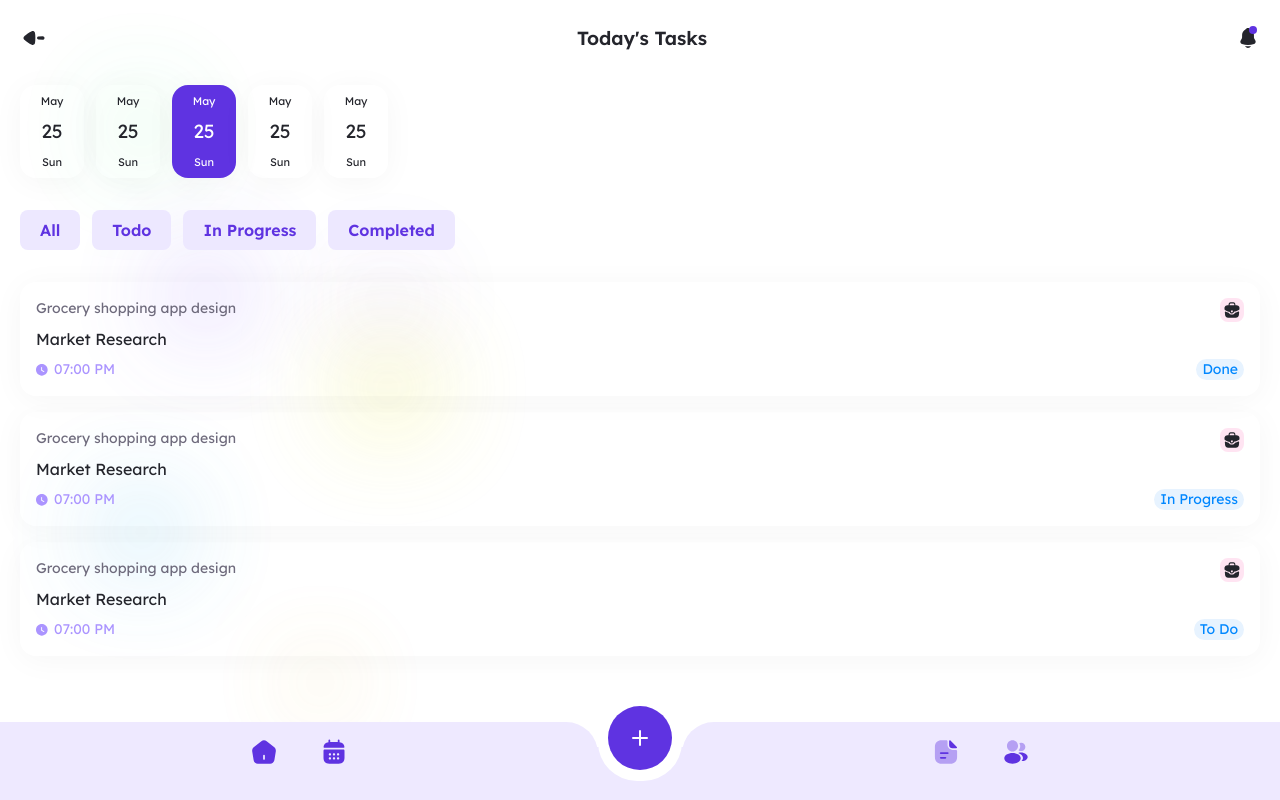
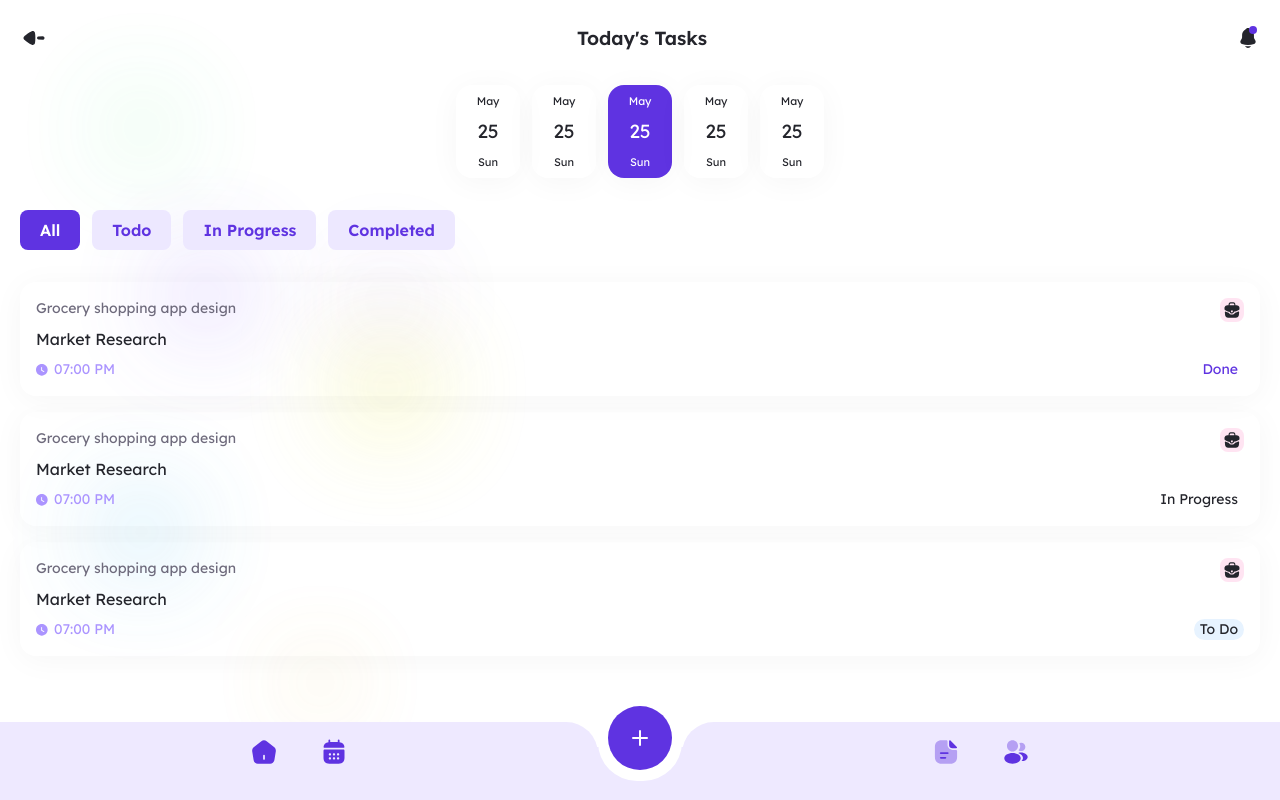
Before and after one commit to Yasin-Fathollahi/smart-notes, a Next.js app: page /today in a window 1280 px wide. Built offline with nearby package versions, Linux system fonts and the light colour scheme.

Commit message:
linked pages to eachother, fixed the task status indicators

```diff
--- a/app/(app-pages)/components/in-progress.tsx
+++ b/app/(app-pages)/components/in-progress.tsx
@@ -4,7 +4,7 @@ import BriefcaseIcon from '@/public/icons/briefcase.svg';
 export default function InProgressSection() {
   return (
     <RegularSection heading="in progress" itemCount={2}>
-      <ul className=" flex gap-gap-md overflow-x-auto overflow-y-hidden pb-2">
+      <ul className=" flex gap-gap-md overflow-x-auto overflow-y-hidden pb-2 scrollbar-x">
         <ProgressCard colorName="orange" icon={BriefcaseIcon} progress={50} />
         <ProgressCard colorName="pink" icon={BriefcaseIcon} progress={25} />
       </ul>
--- a/app/(app-pages)/components/todays-progress.tsx
+++ b/app/(app-pages)/components/todays-progress.tsx
@@ -4,17 +4,14 @@ import MoreIcon from '@/public/icons/more.svg';
 
 export default function TodaysProgressSection() {
   return (
-    <section
-      className="mb-mb-section bg-primary rounded-task-card-status drop-shadow-card p-p-task-card
-        grid grid-cols-12 "
-    >
+    <section className="todays-progress-section">
       <div className="flex flex-col gap-8">
         <h2 className="w-40 text-body-base font-body-regular">
           Your today’s tasks almost done!
         </h2>
         <Button
           type="link"
-          href="#"
+          href="/today"
           size="sm"
           variant="primary"
           className="bg-white text-primary w-fit whitespace-nowrap"
--- a/app/(app-pages)/today/components/date-selector.tsx
+++ b/app/(app-pages)/today/components/date-selector.tsx
@@ -3,7 +3,7 @@ import DateCard from './date-card';
 export default function DateSelector() {
   return (
     <section aria-label="Date selector" className="mb-mb-section-lg">
-      <ul className="flex gap-gap-sm">
+      <ul className="flex justify-center gap-gap-sm">
         <DateCard day={25} dayOfWeek="sunday" month="may" />
         <DateCard day={25} dayOfWeek="sunday" month="may" />
         <DateCard day={25} dayOfWeek="sunday" month="may" isActive />
--- a/app/(app-pages)/today/components/task-filters.tsx
+++ b/app/(app-pages)/today/components/task-filters.tsx
@@ -3,9 +3,9 @@ import Button from '@/app/components/UI/button';
 export default function TaskFilters() {
   return (
     <nav aria-label="Task filters" className="mb-mb-section">
-      <ul className="flex gap-gap-sm overflow-x-auto pb-2">
+      <ul className="flex gap-gap-sm overflow-x-auto pb-2 scrollbar-x">
         <li>
-          <Button type="button" size="sm" variant="deactive">
+          <Button type="button" size="sm" variant="primary">
             All
           </Button>
         </li>
--- /dev/null
+++ b/app/(app-pages)/today/components/task-status.tsx
@@ -0,0 +1,18 @@
+import { TaskStatusOption } from '@/src/types/types';
+
+type TaskStatusProps = {
+  status: TaskStatusOption;
+};
+
+export default function TaskStatus({ status }: TaskStatusProps) {
+  let color: 'blue' | 'primary' | 'orange';
+  if (status === 'done') {
+    color = 'primary';
+  } else if (status === 'in progress') {
+    color = 'orange';
+  } else {
+    color = 'blue';
+  }
+  const classes = `text-body-sm text-${color} bg-${color}-light px-1.5 rounded-circle capitalize`;
+  return <p className={classes}>{status}</p>;
+}
--- a/app/(app-pages)/today/components/task.tsx
+++ b/app/(app-pages)/today/components/task.tsx
@@ -1,9 +1,11 @@
 import CardIcon from '@/app/components/UI/icon-card';
 import briefcaseIcon from '@/public/icons/briefcase.svg';
 import ClockIcon from '@/public/icons/time-circle.svg';
+import { type TaskStatusOption } from '@/src/types/types';
+import TaskStatus from './task-status';
 
 type TaskProps = {
-  status: 'done' | 'in progress' | 'to do';
+  status: TaskStatusOption;
 };
 
 export default function Task({ status }: TaskProps) {
@@ -16,16 +18,14 @@ export default function Task({ status }: TaskProps) {
         <p className="text-body-base font-body-regular">Market Research</p>
         <div className="flex gap-1.5 items-center">
           <ClockIcon />
-          <p className="text-body-sm font-body-regular text-primary-lighter">
+          <p className="text-body-sm font-body-regular text-primary-semi-light">
             07:00 PM
           </p>
         </div>
       </div>
       <div className="flex flex-col items-end justify-between">
         <CardIcon size="sm" colorName="pink" hasBg icon={briefcaseIcon} />
-        <p className="text-body-sm text-blue bg-blue-light px-1.5 rounded-circle capitalize">
-          {status}
-        </p>
+        <TaskStatus status={status} />
       </div>
     </li>
   );
--- a/app/(app-pages)/components/tasks-list.tsx
+++ b/app/(app-pages)/today/components/tasks-list.tsx
@@ -1,4 +1,4 @@
-import Task from '../today/components/task';
+import Task from './task';
 
 export default function TasksList() {
   return (
--- a/app/(app-pages)/today/page.tsx
+++ b/app/(app-pages)/today/page.tsx
@@ -1,7 +1,7 @@
 import Header from '@/app/components/headers/regular-header';
 import DateSelector from './components/date-selector';
 import TaskFilters from './components/task-filters';
-import TasksList from '../components/tasks-list';
+import TasksList from './components/tasks-list';
 
 export default function TodaysTasks() {
   return (
--- a/app/components/headers/regular-header.tsx
+++ b/app/components/headers/regular-header.tsx
@@ -5,7 +5,7 @@ import Link from 'next/link';
 export default function Header({ heading }: { heading: string }) {
   return (
     <header className="flex justify-between items-center mb-mb-section-lg">
-      <Link href="#" aria-label="Go back">
+      <Link href=".." aria-label="Go back">
         <ArrowIcon width={28} height={28} fill={'var(--color-icon-arrow)'} />
       </Link>
       <h1 className="text-heading-sm font-heading-semibold">{heading}</h1>
--- a/app/globals.css
+++ b/app/globals.css
@@ -94,9 +94,8 @@
 
 @theme {
   /* ---- COLORS ---- */
-  --color-primary-lightest: var(--color-purple-2);
-  --color-primary-lighter: var(--color-purple-4);
-  --color-primary-light: var(--color-purple-5);
+  --color-primary-light: var(--color-purple-1);
+  --color-primary-semi-light: var(--color-purple-4);
   --color-primary: var(--color-purple-6); /* choose the primary shade */
 
   --color-bg-default: var(--color-white);
@@ -290,6 +289,14 @@
     @apply w-full h-1/2 rounded-b-circle bg-transparent shadow-solid-nav;
     /* shadow-[0px_30px_0px_25px_var(--color-blue-1)]; */
   }
+
+  .scrollbar-x {
+    @apply [&::-webkit-scrollbar]:h-1 [&::-webkit-scrollbar-track]:rounded-full [&::-webkit-scrollbar-track]:bg-gray-100 [&::-webkit-scrollbar-thumb]:rounded-full [&::-webkit-scrollbar-thumb]:bg-gray-300;
+  }
+
+  .todays-progress-section {
+    @apply mb-mb-section bg-primary rounded-task-card-status shadow-card p-p-task-card grid grid-cols-12 text-white;
+  }
 }
 
 @layer utilities {
@@ -299,7 +306,7 @@
       -6px -6px 10px 1px rgb(255 255 255 / 0.7);
   }
 
-  .outer-shadow {
+  .inner-shadow {
     box-shadow:
       inset 4px 4px 6px -1px rgb(0 0 0 / 0.2),
       inset -4px -4px 6px -1px rgb(255 255 255 / 0.7),
--- a/src/types/types.ts
+++ b/src/types/types.ts
@@ -22,3 +22,5 @@ export type DayOfWeek =
   | 'wednesday'
   | 'thursday'
   | 'friday';
+
+export type TaskStatusOption = 'done' | 'in progress' | 'to do';
```
